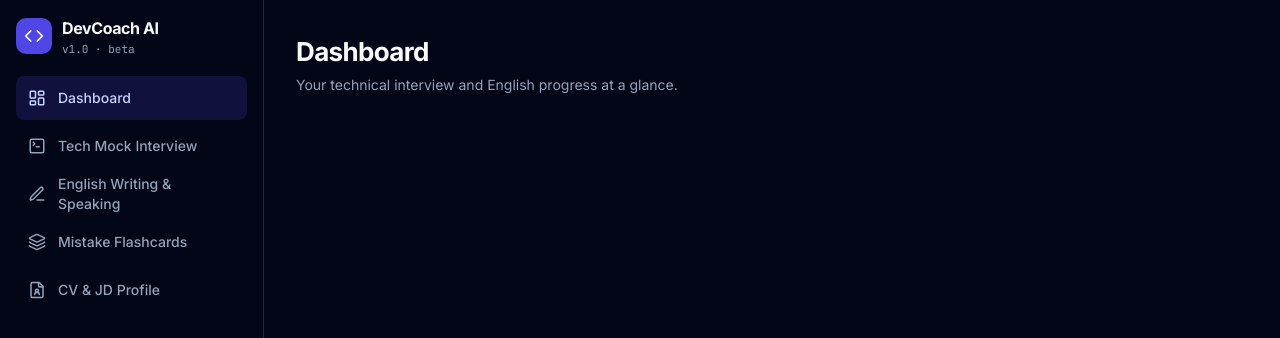
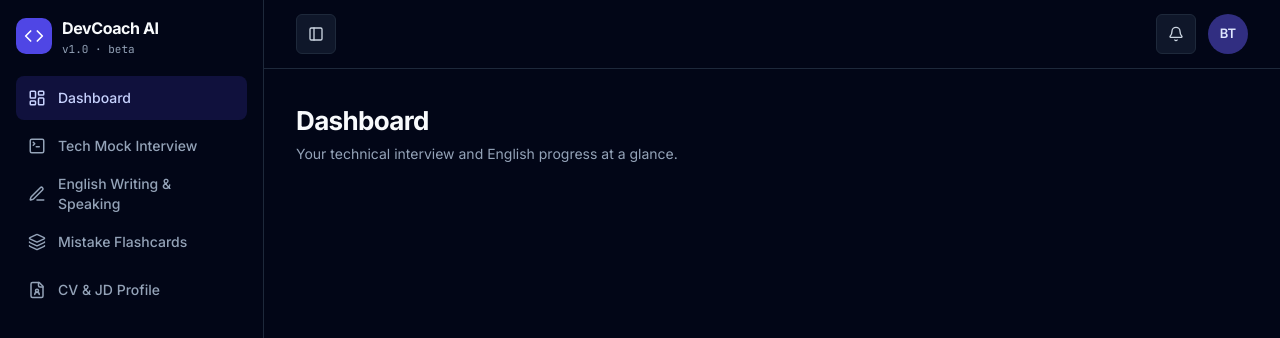
Before and after one commit to BoyTay/AI-Mock-Interview-Language-Coach, a React (Vite) app in the folder frontend/: page / in a window 1280 px wide. Shown: the top 338 px of the page. Built offline with nearby package versions, Linux system fonts and the light colour scheme.

Commit message:
Make the sidebar collapsible and add the header
Co-Authored-By: Claude Sonnet 5.5 <noreply@anthropic.com>

```diff
--- a/frontend/src/components/layout/AppShell.jsx
+++ b/frontend/src/components/layout/AppShell.jsx
@@ -1,13 +1,20 @@
+import { useState } from 'react'
 import { Outlet } from 'react-router-dom'
+import Header from './Header'
 import Sidebar from './Sidebar'
 
 export default function AppShell() {
+  const [collapsed, setCollapsed] = useState(false)
+
   return (
     <div className="flex min-h-screen flex-wrap bg-background text-foreground">
-      <Sidebar />
-      <main className="min-w-0 flex-[999_1_560px] p-8">
-        <Outlet />
-      </main>
+      <Sidebar collapsed={collapsed} />
+      <div className="flex min-w-0 flex-[999_1_560px] flex-col">
+        <Header collapsed={collapsed} onToggleSidebar={() => setCollapsed((c) => !c)} />
+        <main className="p-8">
+          <Outlet />
+        </main>
+      </div>
     </div>
   )
 }
--- /dev/null
+++ b/frontend/src/components/layout/Header.jsx
@@ -0,0 +1,31 @@
+import { Bell, PanelLeft } from 'lucide-react'
+import { Button } from '@/components/ui/button'
+
+const iconButton = 'size-10 border-slate-800 bg-slate-900 text-slate-300 hover:bg-slate-800 hover:text-white'
+
+export default function Header({ collapsed, onToggleSidebar }) {
+  return (
+    <header className="flex flex-wrap items-center gap-3 border-b border-slate-800 px-8 py-3.5">
+      <Button
+        variant="outline"
+        size="icon"
+        className={iconButton}
+        aria-label="Collapse or expand sidebar"
+        aria-expanded={!collapsed}
+        onClick={onToggleSidebar}
+      >
+        <PanelLeft className="size-[18px]" aria-hidden="true" />
+      </Button>
+      <div className="flex-1" />
+      <Button variant="outline" size="icon" className={iconButton} aria-label="Notifications">
+        <Bell className="size-[18px]" aria-hidden="true" />
+      </Button>
+      <div
+        className="flex size-10 items-center justify-center rounded-full bg-indigo-900 text-[13px] font-semibold text-indigo-100"
+        aria-label="Account: BoyTay"
+      >
+        BT
+      </div>
+    </header>
+  )
+}
--- a/frontend/src/components/layout/Sidebar.jsx
+++ b/frontend/src/components/layout/Sidebar.jsx
@@ -3,17 +3,25 @@ import { NavLink } from 'react-router-dom'
 import { cn } from '@/lib/utils'
 import { NAV_ITEMS } from './navItems'
 
-export default function Sidebar() {
+export default function Sidebar({ collapsed }) {
   return (
-    <aside className="flex w-[264px] max-w-full flex-none flex-col gap-5 border-r border-slate-800 bg-slate-950 p-4">
-      <div className="flex h-10 items-center gap-2.5">
+    <aside
+      data-collapsed={collapsed}
+      className={cn(
+        'flex max-w-full flex-none flex-col gap-5 border-r border-slate-800 bg-slate-950 p-4 transition-[width] duration-200 motion-reduce:transition-none',
+        collapsed ? 'w-[76px]' : 'w-[264px]',
+      )}
+    >
+      <div className={cn('flex h-10 items-center gap-2.5', collapsed && 'justify-center')}>
         <div className="flex size-9 flex-none items-center justify-center rounded-[10px] bg-indigo-600">
           <Code className="size-5 text-white" aria-hidden="true" />
         </div>
-        <div className="flex flex-col leading-[1.1]">
-          <span className="text-base font-bold tracking-tight text-slate-50">DevCoach AI</span>
-          <span className="mt-[3px] font-mono text-[11px] text-slate-400">v1.0 · beta</span>
-        </div>
+        {!collapsed && (
+          <div className="flex flex-col leading-[1.1]">
+            <span className="text-base font-bold tracking-tight text-slate-50">DevCoach AI</span>
+            <span className="mt-[3px] font-mono text-[11px] text-slate-400">v1.0 · beta</span>
+          </div>
+        )}
       </div>
 
       <nav aria-label="Primary" className="flex flex-col gap-1">
@@ -22,9 +30,12 @@ export default function Sidebar() {
             key={to}
             to={to}
             end={end}
+            title={collapsed ? label : undefined}
+            aria-label={collapsed ? label : undefined}
             className={({ isActive }) =>
               cn(
                 'flex h-11 items-center gap-3 rounded-lg px-3 text-sm font-medium',
+                collapsed && 'justify-center px-0',
                 isActive
                   ? 'bg-indigo-600/[.18] text-indigo-200'
                   : 'text-slate-400 hover:bg-slate-900 hover:text-slate-200',
@@ -32,7 +43,7 @@ export default function Sidebar() {
             }
           >
             <Icon className="size-[18px] flex-none" aria-hidden="true" />
-            <span>{label}</span>
+            {!collapsed && <span>{label}</span>}
           </NavLink>
         ))}
       </nav>
```
Also changed, not shown: 1 other file (tests, documents, lock files or other folders).
